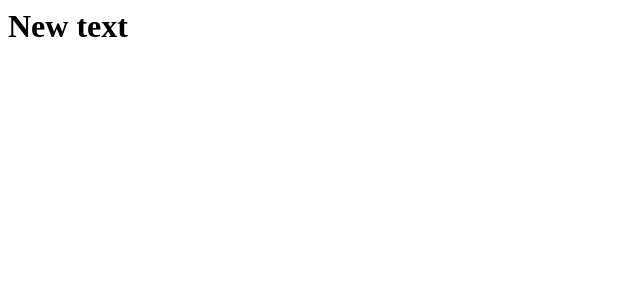
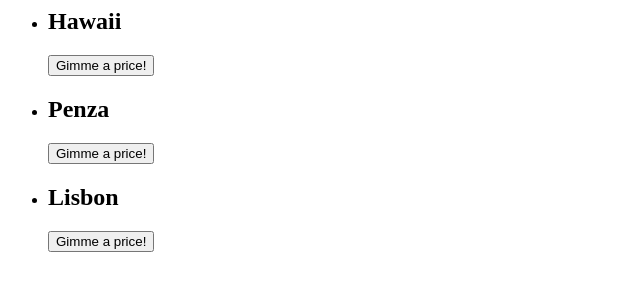
Before and after one commit to Dadidam/jquery, a plain HTML site: page index.html in a window 1280 px wide. Shown: the whole page, without its empty margins (0-640 px from the left). Drawn offline with nearby package versions, Linux system fonts and the light colour scheme.

Commit message:
Some traversing tricks

```diff
--- a/index.html
+++ b/index.html
@@ -8,10 +8,28 @@
         </script>
     </head>
     <body>
-        <h1>Text</h1>
+		<ul>
+			<li class="vacation">
+				<h2>Hawaii</h2>
+				<button>Gimme a price!</button>
+			</li>
+			<li class="vacation">
+				<h2>Penza</h2>
+				<button>Gimme a price!</button>
+			</li>
+			<li class="vacation">
+				<h2>Lisbon</h2>
+				<button>Gimme a price!</button>
+			</li>
+		</ul>
+
         <script>
             $(document).ready(function(){
-                $("h1").text("New text")
+				$("button").on('click', function() {
+					var price = $('<p>From #399.99</p>');
+					$(this).closest(".vacation").append(price);
+					$(this).remove();
+				});
             })
         </script>
     </body>
```
